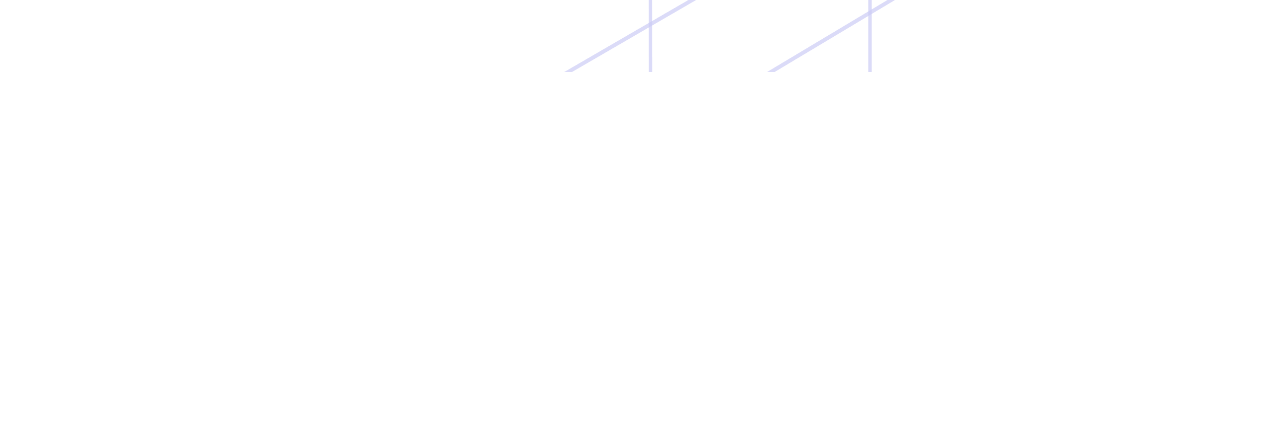
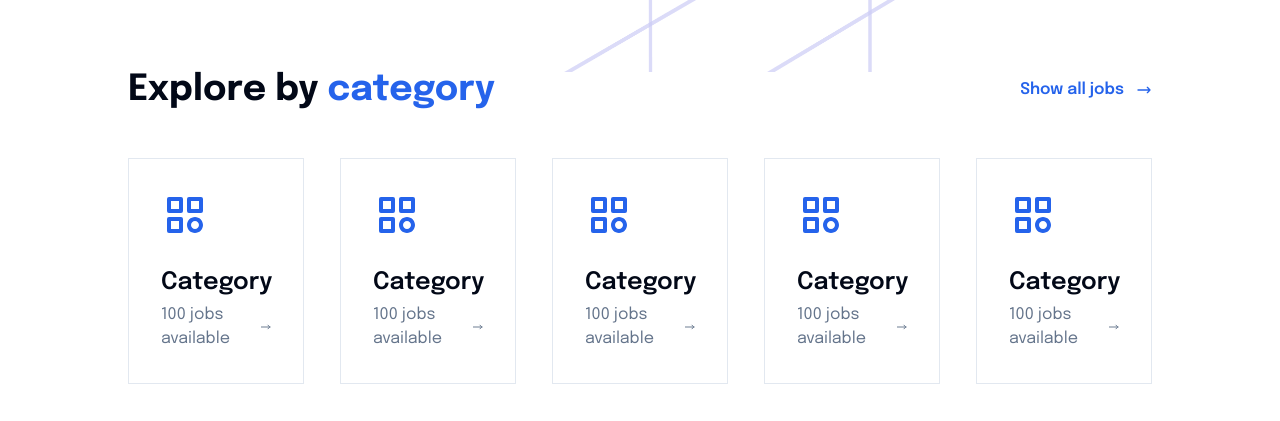
Before and after one commit to yusufhadi/job-hunt, a Next.js app: page / in a window 1280 px wide. Shown: the part 728-1149 px from the top of the page. Before the commit the page ends 800 px from the top, so only its background shows below. Built offline with nearby package versions, Linux system fonts and the light colour scheme.

Commit message:
slicing Category component

```diff
--- a/src/app/page.tsx
+++ b/src/app/page.tsx
@@ -1,3 +1,4 @@
+import Category from "@/components/organisms/Category";
 import Clients from "@/components/organisms/Clients";
 import Hero from "@/components/organisms/Hero";
 
@@ -6,6 +7,7 @@ export default function Home() {
     <div className="px-32 mb-10">
       <Hero />
       <Clients />
+      <Category />
     </div>
   );
 }
--- /dev/null
+++ b/src/components/atoms/TitleSection/index.tsx
@@ -0,0 +1,26 @@
+import React, { FC } from "react";
+import {
+  HiOutlineArrowNarrowLeft,
+  HiOutlineArrowNarrowRight,
+} from "react-icons/hi";
+
+interface TitleSectionProps {
+  word1: string;
+  word2: string;
+}
+
+const TitleSection: FC<TitleSectionProps> = ({ word1, word2 }) => {
+  return (
+    <div className="flex flex-row items-center justify-between">
+      <div className="text-4xl font-bold">
+        {word1} <span className="text-primary">{word2}</span>
+      </div>
+      <div className="inline-flex gap-3 items-center text-primary font-semibold cursor-pointer">
+        <span>Show all jobs</span>
+        <HiOutlineArrowNarrowRight />
+      </div>
+    </div>
+  );
+};
+
+export default TitleSection;
--- /dev/null
+++ b/src/components/organisms/Category/CategoryItem/index.tsx
@@ -0,0 +1,27 @@
+import React, { FC } from 'react'
+import { BiCategory } from 'react-icons/bi';
+import { HiOutlineArrowNarrowRight } from 'react-icons/hi';
+
+interface CategoryItemProps {
+  name: string,
+  totalJobs: number
+}
+
+const CategoryItem: FC<CategoryItemProps> = ({ name, totalJobs  }) => {
+  return (
+    <div
+            className="border border-border p-8 cursor-pointer transition-colors group hover:border-primary hover:bg-primary hover:text-white"
+          >
+            <BiCategory className="w-12 h-12 text-primary group-hover:text-white" />
+            <div className="mt-7">
+              <div className="text-2xl font-semibold">{name}</div>
+              <div className="text-muted-foreground inline-flex items-center gap-1 mt-1 group-hover:text-white">
+                <span>{totalJobs} jobs available</span>
+                <HiOutlineArrowNarrowRight className="hover:text-white" />
+              </div>
+            </div>
+          </div>
+  )
+}
+
+export default CategoryItem;
--- /dev/null
+++ b/src/components/organisms/Category/index.tsx
@@ -0,0 +1,22 @@
+import TitleSection from "@/components/atoms/TitleSection";
+import React, { FC } from "react";
+import { BiCategory } from "react-icons/bi";
+import { HiOutlineArrowNarrowRight } from "react-icons/hi";
+import CategoryItem from "./CategoryItem";
+
+interface CategoryProps {}
+
+const Category: FC<CategoryProps> = ({}) => {
+  return (
+    <div className="mt-32 mb-8">
+      <TitleSection word1="Explore by" word2="category" />
+      <div className="grid grid-cols-5 gap-9 mt-12">
+        {[0, 1, 2, 3, 4].map((item: number) => (
+          <CategoryItem key={item} name="Category" totalJobs={100} />
+        ))}
+      </div>
+    </div>
+  );
+};
+
+export default Category;
```
